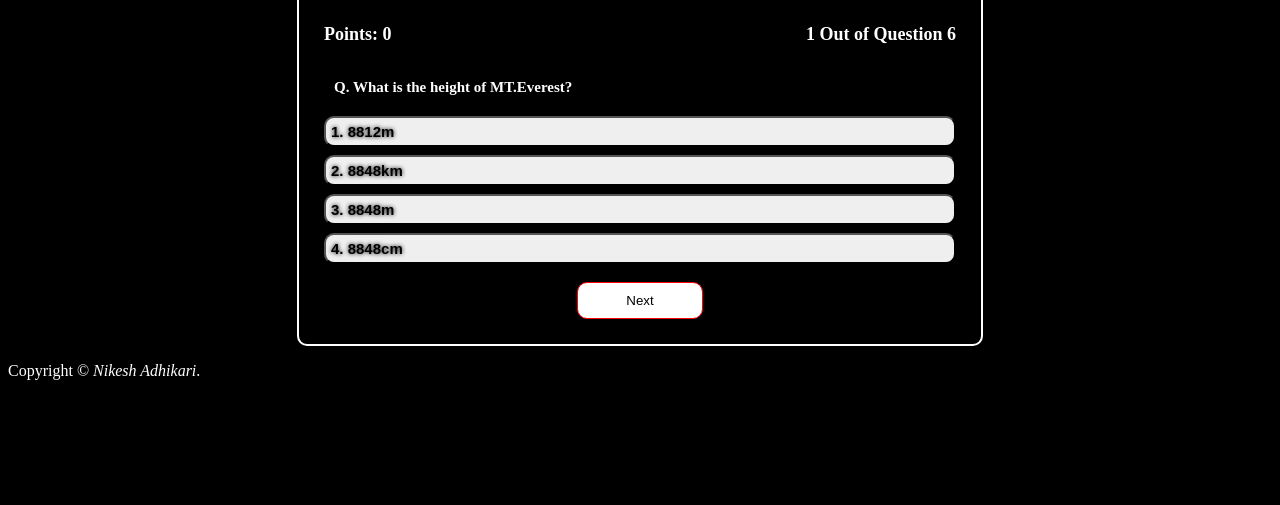
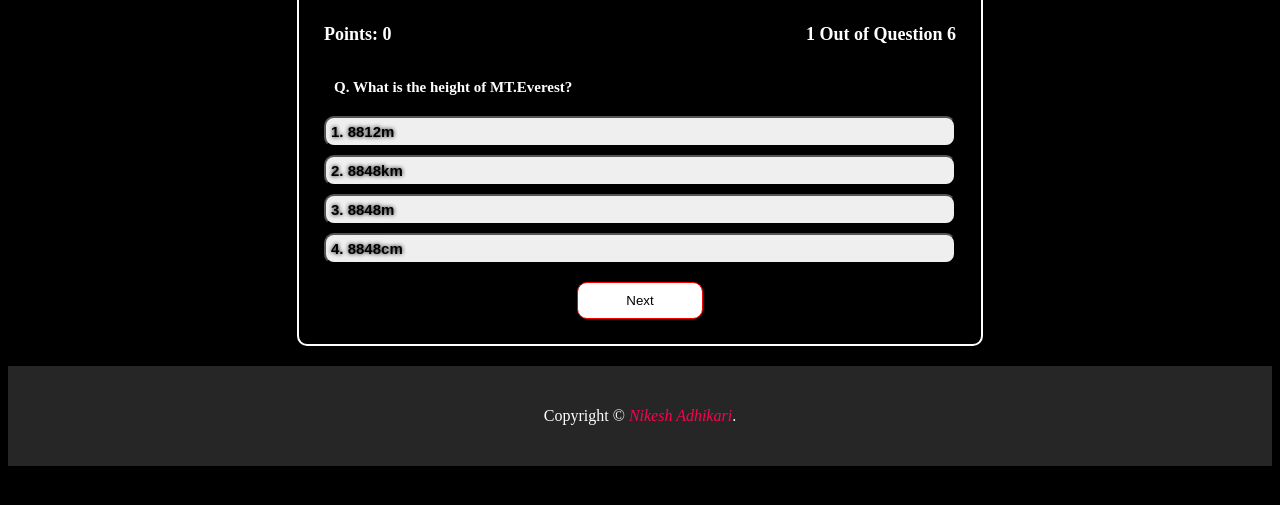
Before and after one commit to nikeshadhikari1/nikesh41.com.np, a plain HTML site: page quiz/index.html in a window 1280 px wide. Shown: the part 233-738 px from the top of the page. Drawn offline with Linux system fonts and the light colour scheme.

Commit message:
Update style.css

```diff
--- a/quiz/style.css
+++ b/quiz/style.css
@@ -65,3 +65,14 @@ h1{
     background-color: red;
     color: white;
 }
+.copyright{
+    width: 100%;
+    text-align: center;
+    padding: 25px 0;
+    background: #262626;
+    font-weight: 300;
+    margin-top: 20px;
+}
+.copyright i{
+    color: #ff004f;
+}
```
